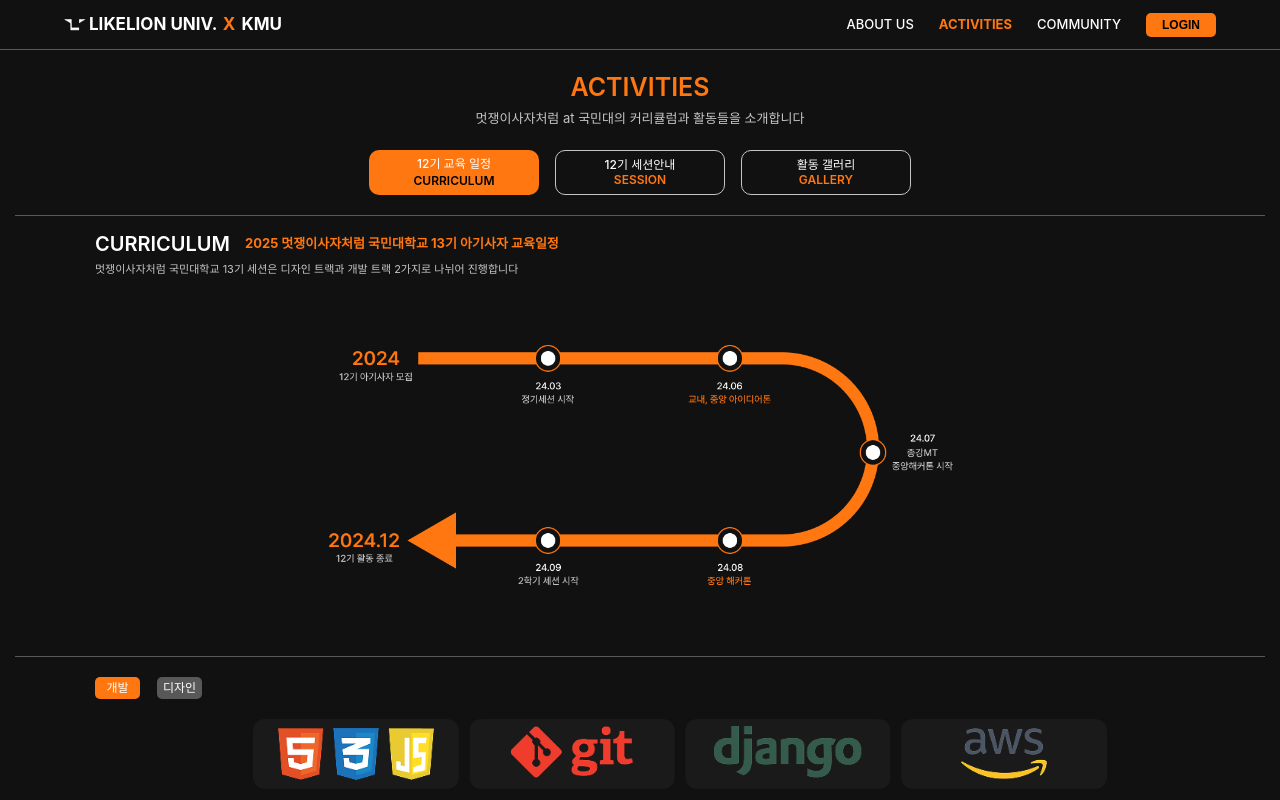
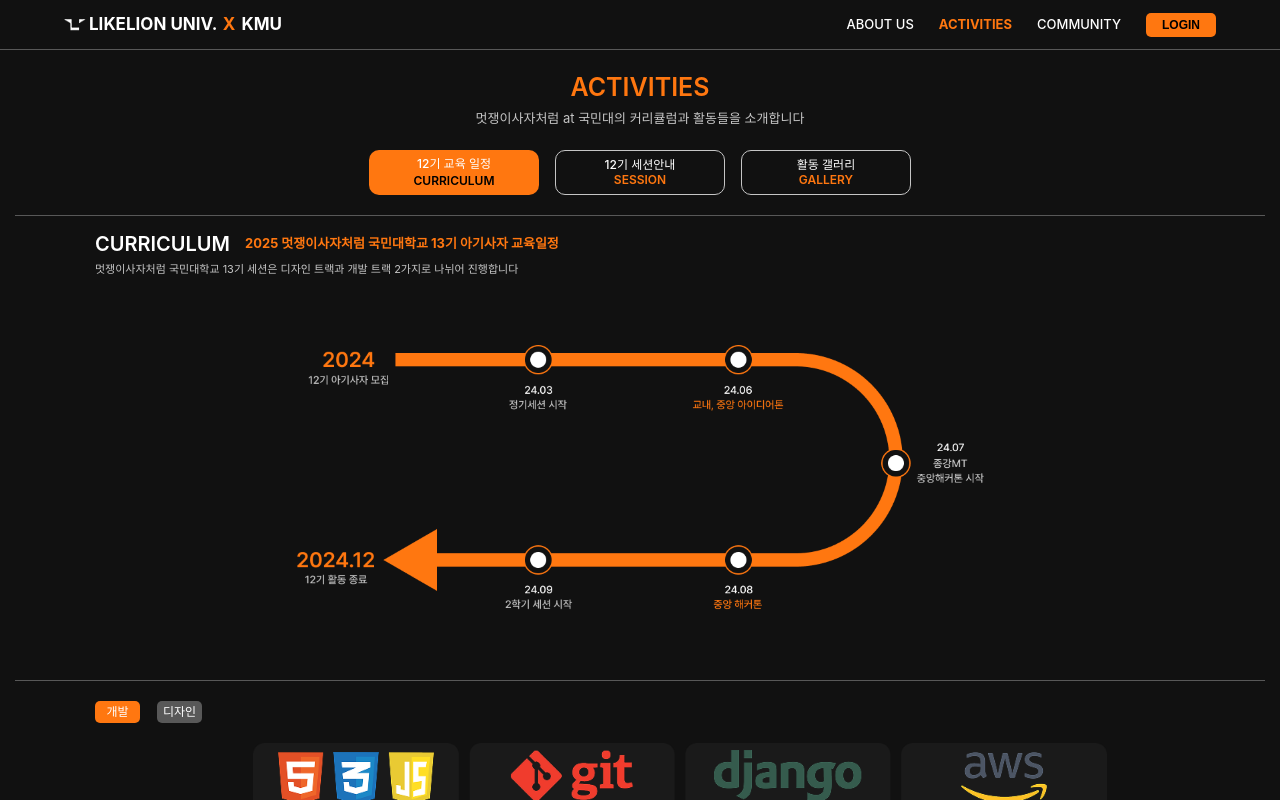
Before and after one commit to Dayeon0820/likelion13_homepage, a React (Create React App) app: page /activities in a window 1280 px wide. Built offline with nearby package versions, Linux system fonts and the light colour scheme.

Commit message:
커리쿨럼 img resize, 활동갤러리 완료

```diff
--- a/src/activites/activites.css
+++ b/src/activites/activites.css
@@ -10,7 +10,7 @@
 }
 
 #atv_curriculum-img img {
-  width: 50%;
+  width: 55%;
 }
 
 .activites_footer {
--- a/src/activites/main_activites/gallery_activites.jsx
+++ b/src/activites/main_activites/gallery_activites.jsx
@@ -6,7 +6,7 @@
 import { Gallery11, Gallery12 } from "../../data/gallery";
 
 function ActivitesGallery() {
-  const [activeButton, setActiveButton] = useState("11");
+  const [activeButton, setActiveButton] = useState("12");
   return (
     <div>
       <div id="atv-project_header">
```
